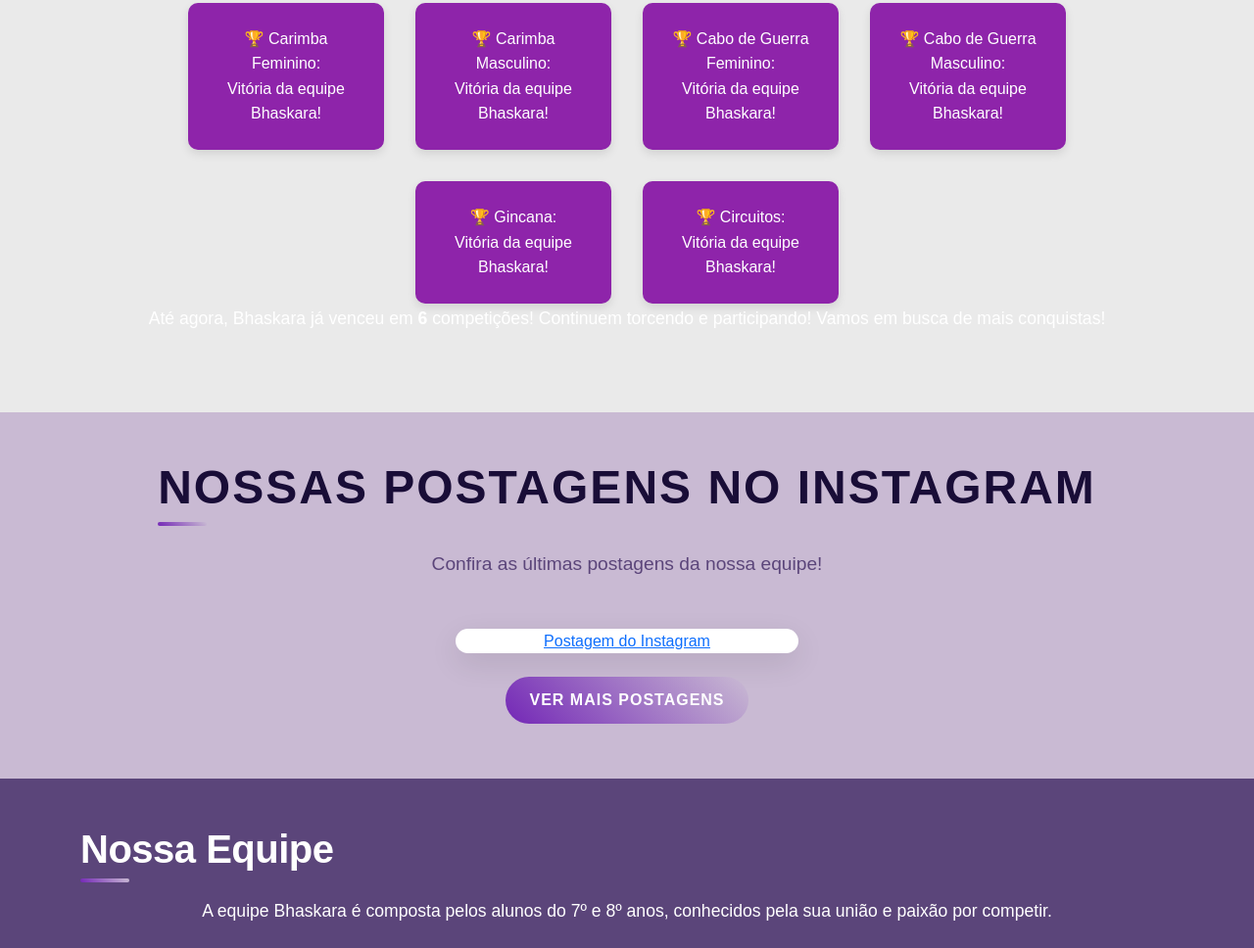
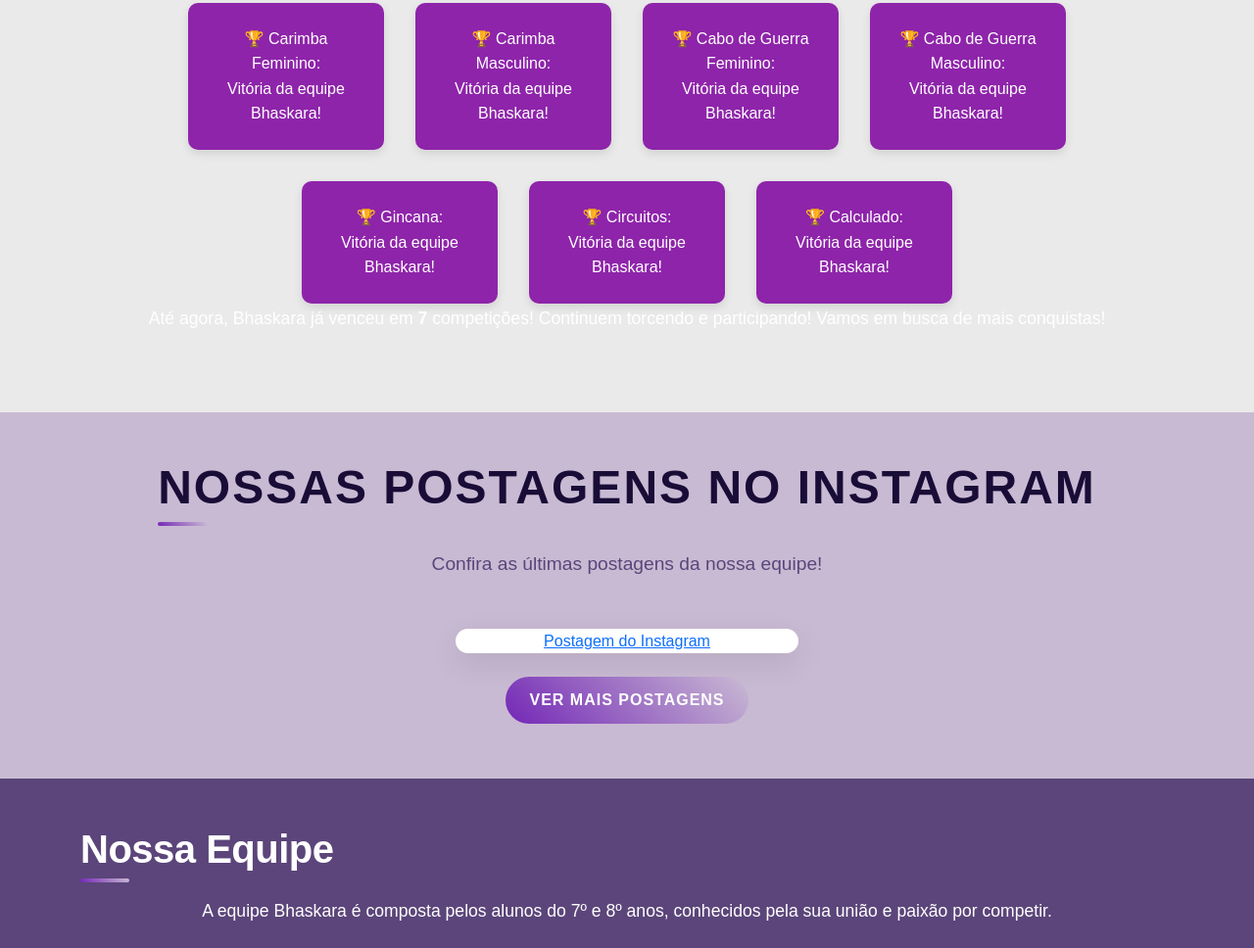
Before and after one commit to HexaWaveTech/Bhaskara-, a plain HTML site: page index.html in a window 1280 px wide. Shown: the part 1739-2707 px from the top of the page at 98% size. Drawn offline with nearby package versions, Linux system fonts and the light colour scheme; a script that the page names is missing.

Commit message:
Update index.html

```diff
--- a/index.html
+++ b/index.html
@@ -113,10 +113,13 @@
             <div class="victory-item">
                 <span class="highlight-text">🏆 Circuitos:</span> Vitória da equipe Bhaskara!
             </div>
+            <div class="victory-item">
+                <span class="highlight-text">🏆 Calculado:</span> Vitória da equipe Bhaskara!
+            </div>
         </div>
 
         <p class="text-center section-call-to-action">
-            Até agora, Bhaskara já venceu em <strong>6</strong> competições! Continuem torcendo e participando! Vamos em busca de mais conquistas!
+            Até agora, Bhaskara já venceu em <strong>7</strong> competições! Continuem torcendo e participando! Vamos em busca de mais conquistas!
         </p>
     </div>
 </section>
```
